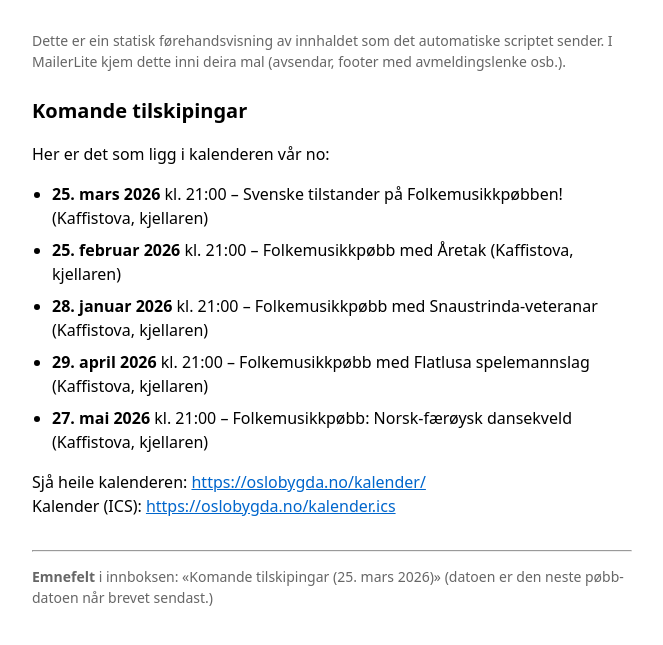
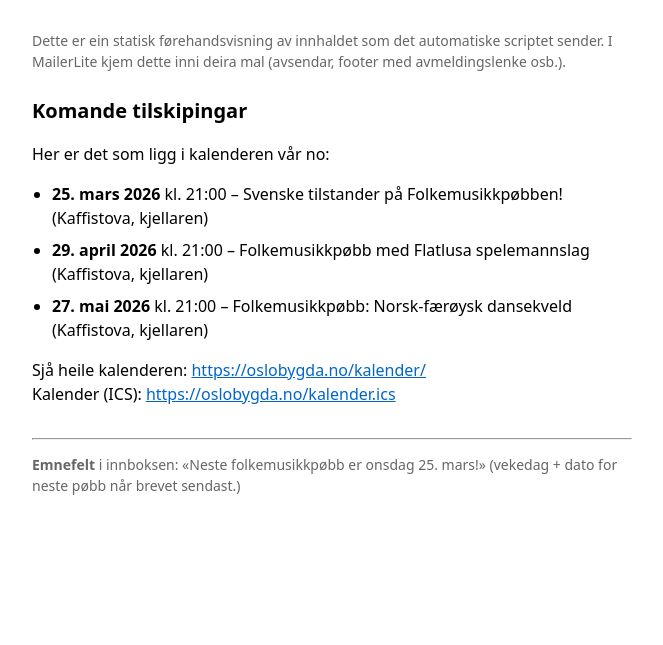
Before and after one commit to tlauen/oslobygda, a Jekyll site: the page scripts/preview_nyhendebrev.html, which Jekyll copies as it is, in a window 1280 px wide. Shown: the top 645 px of the page, without its empty margins (308-971 px from the left). Built offline with Jekyll 4.4.1, drawn with Linux system fonts in a browser that asks for light colours.

Commit message:
Nyhendebrev-fiks

```diff
--- a/scripts/preview_nyhendebrev.html
+++ b/scripts/preview_nyhendebrev.html
@@ -16,14 +16,12 @@
 <body>
   <p class="meta">Dette er ein statisk førehandsvisning av innhaldet som det automatiske scriptet sender. I MailerLite kjem dette inni deira mal (avsendar, footer med avmeldingslenke osb.).</p>
 
-  <!-- Nøyaktig same HTML som send_nyhendebrev_mailerlite.rb byggjer: -->
+  <!-- Nøyaktig same HTML som send_nyhendebrev_mailerlite.rb byggjer (berre framtidige datoar): -->
   <div>
     <h1>Komande tilskipingar</h1>
     <p>Her er det som ligg i kalenderen vår no:</p>
     <ul>
       <li><strong>25. mars 2026</strong> kl. 21:00 – Svenske tilstander på Folkemusikkpøbben! (Kaffistova, kjellaren)</li>
-      <li><strong>25. februar 2026</strong> kl. 21:00 – Folkemusikkpøbb med Åretak (Kaffistova, kjellaren)</li>
-      <li><strong>28. januar 2026</strong> kl. 21:00 – Folkemusikkpøbb med Snaustrinda-veteranar (Kaffistova, kjellaren)</li>
       <li><strong>29. april 2026</strong> kl. 21:00 – Folkemusikkpøbb med Flatlusa spelemannslag (Kaffistova, kjellaren)</li>
       <li><strong>27. mai 2026</strong> kl. 21:00 – Folkemusikkpøbb: Norsk-færøysk dansekveld (Kaffistova, kjellaren)</li>
     </ul>
@@ -34,6 +32,6 @@
   </div>
 
   <hr style="margin-top: 2rem;">
-  <p class="meta"><strong>Emnefelt</strong> i innboksen: «Komande tilskipingar (25. mars 2026)» (datoen er den neste pøbb-datoen når brevet sendast.)</p>
+  <p class="meta"><strong>Emnefelt</strong> i innboksen: «Neste folkemusikkpøbb er onsdag 25. mars!» (vekedag + dato for neste pøbb når brevet sendast.)</p>
 </body>
 </html>
```
Also changed, not shown: scripts/send_nyhendebrev_mailerlite.rb (+8 -1 lines).
